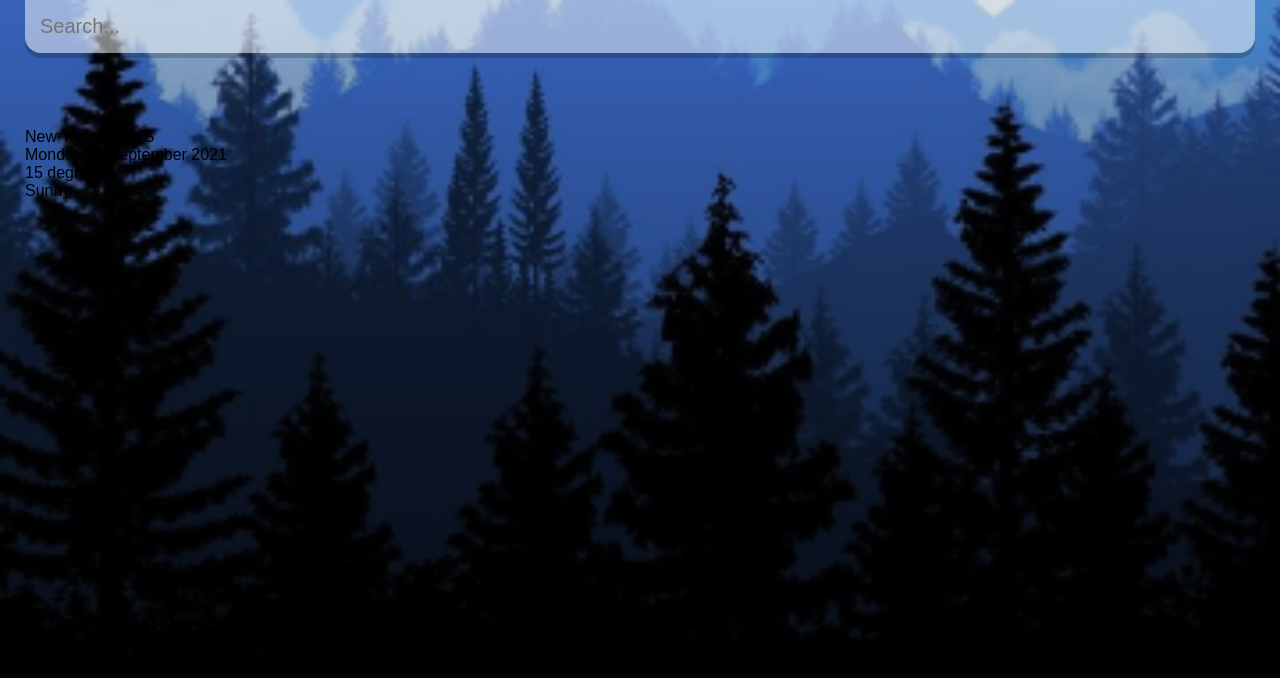
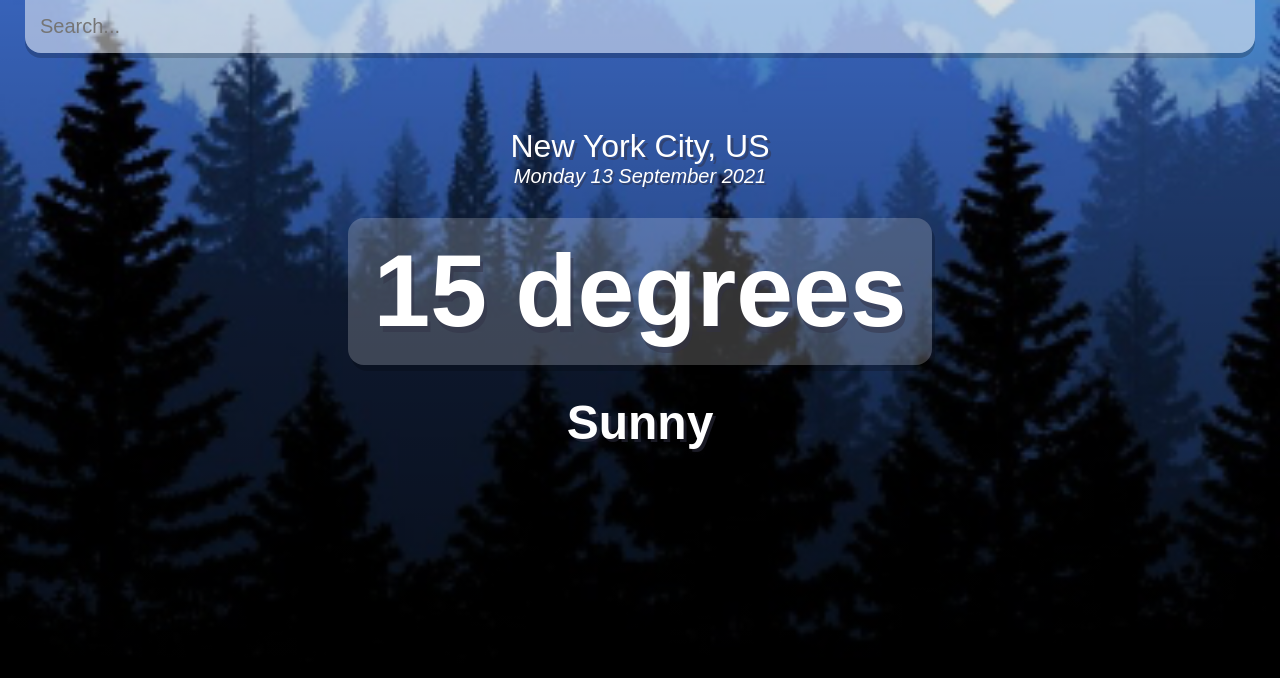
Before and after one commit to brianpompey/react-weather, a React (Create React App) app: page / in a window 1280 px wide. Shown: the top 678 px of the page. Built offline with nearby package versions, Linux system fonts and the light colour scheme.

Commit message:
ADded weather box styling

```diff
--- a/src/index.css
+++ b/src/index.css
@@ -55,3 +55,49 @@ main {
 .search-box .search-bar:focus {
   background-color: rgba(255, 255, 255, 0.75);
 }
+
+.location-box .location {
+  color: #FFF;
+  font-size: 32px;
+  font-weight: 500;
+  text-align: center;
+  text-shadow: 3px 3px rgba(50, 50, 70, 0.5);
+}
+
+.location-box .date {
+  color: #FFF;
+  font-size: 20px;
+  font-weight: 300;
+  font-style: italic;
+  text-align: center;
+  text-shadow: 2px 2px rgba(50, 50, 70, 0.5);
+}
+
+.weather-box {
+  text-align: center;
+}
+
+.weather-box .temp {
+  position: relative;
+  display: inline-block;
+  margin: 30px auto;
+  background-color: rgba(255, 255, 255, 0.2);
+  border-radius: 16px;
+
+  padding: 15px 25px;
+
+  color: #FFF;
+  font-size: 102px;
+  font-weight: 900;
+
+  text-shadow: 3px 6px rgba(50, 50, 70, 0.5);
+  text-align: center;
+  box-shadow: 3px 6px rgba(0, 0, 0, 0.2);
+}
+
+.weather-box .weather {
+  color: #FFF;
+  font-size: 48px;
+  font-weight: 700;
+  text-shadow: 3px 3px rgba(50, 50, 70, 0.5);
+}
```
